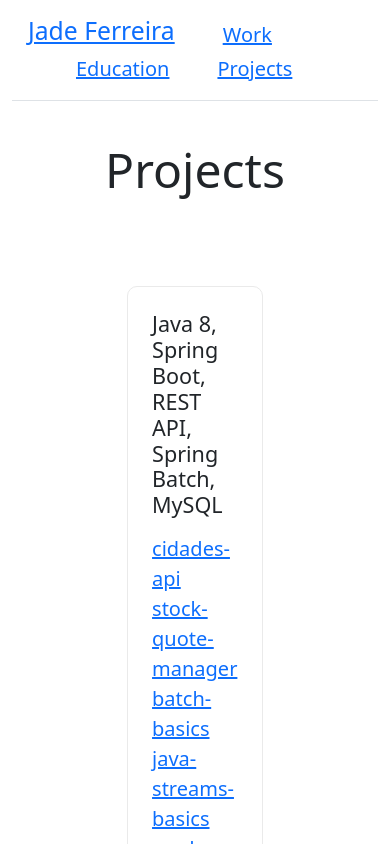
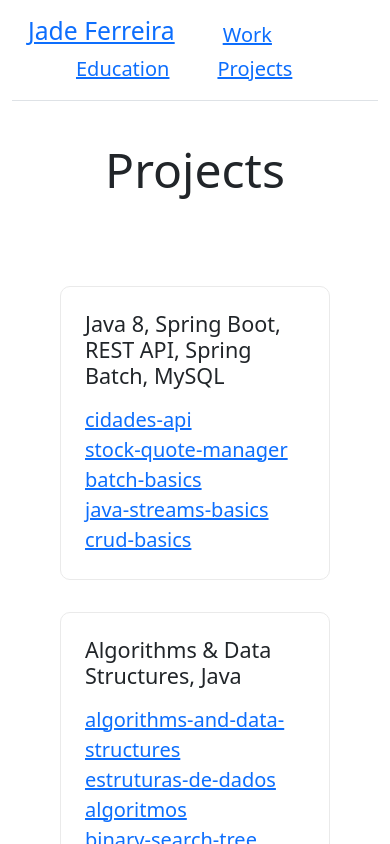
Before and after one commit to jadefr/portfolio-v2, a Next.js app: page /projects in a window 390 px wide. Shown: the top 844 px of the page. Built offline with nearby package versions, Linux system fonts and the light colour scheme.

Commit message:
Fix responsive width for card

```diff
--- a/styles/Home.module.css
+++ b/styles/Home.module.css
@@ -76,7 +76,6 @@
 
 .card h4 {
   margin: 0 0 1rem 0;
-  /*font-size: 1.5rem;*/
 }
 
 .card p {
@@ -112,8 +111,6 @@
 
 .text_box {
   text-align: center;
-  /*display: grid;*/
-  /*grid-template-columns: 1fr;*/
 }
 
 .image {
@@ -125,12 +122,8 @@
 
 .text {
   padding-bottom: 3rem;
-  /*margin-left: 3rem;*/
   font-weight: lighter;
-  /*display: flex;*/
   align-items: center;
-  /*justify-content: center;*/
-  /*flex-wrap: wrap;*/
 }
 
 .text h4,
@@ -159,23 +152,11 @@
     flex-direction: column;
   }
 
+  .card {
+    width: auto;
+  }
+
   .tech {
     flex-direction: column;
   }
-
-  /*.text {*/
-  /*  display: flex;*/
-  /*  flex-direction: column;*/
-  /*  align-items: center;*/
-  /*  padding-bottom: 4.3rem;*/
-  /*}*/
-
-  /*.text {*/
-  /*  display: flex;*/
-  /*  flex-direction: column;*/
-  /*  align-items: center;*/
-  /*  justify-content: center;*/
-  /*  padding-top: 1.5rem;*/
-  /*  margin-left: 0;*/
-  /*}*/
 }
```
Also changed, not shown: pages/index.js (+0 -7 lines).
